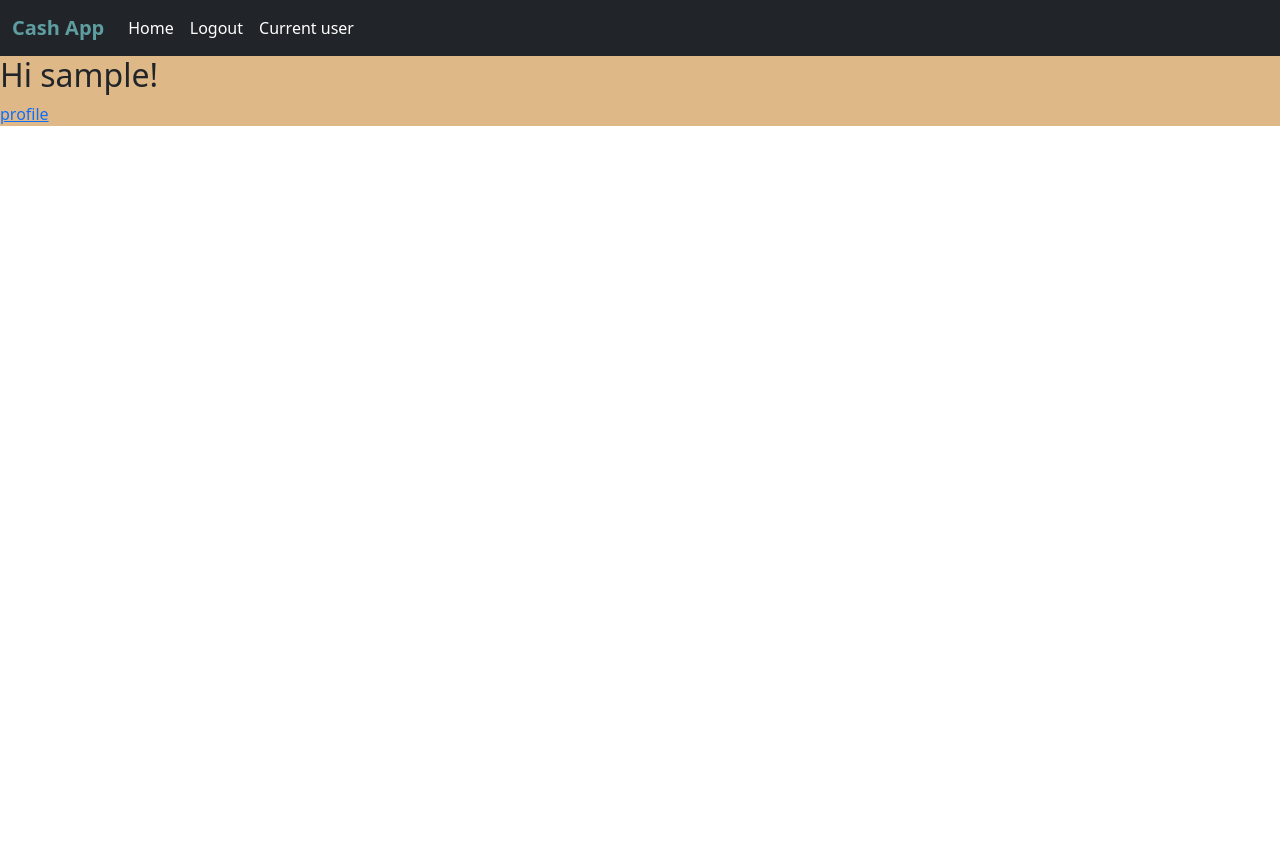
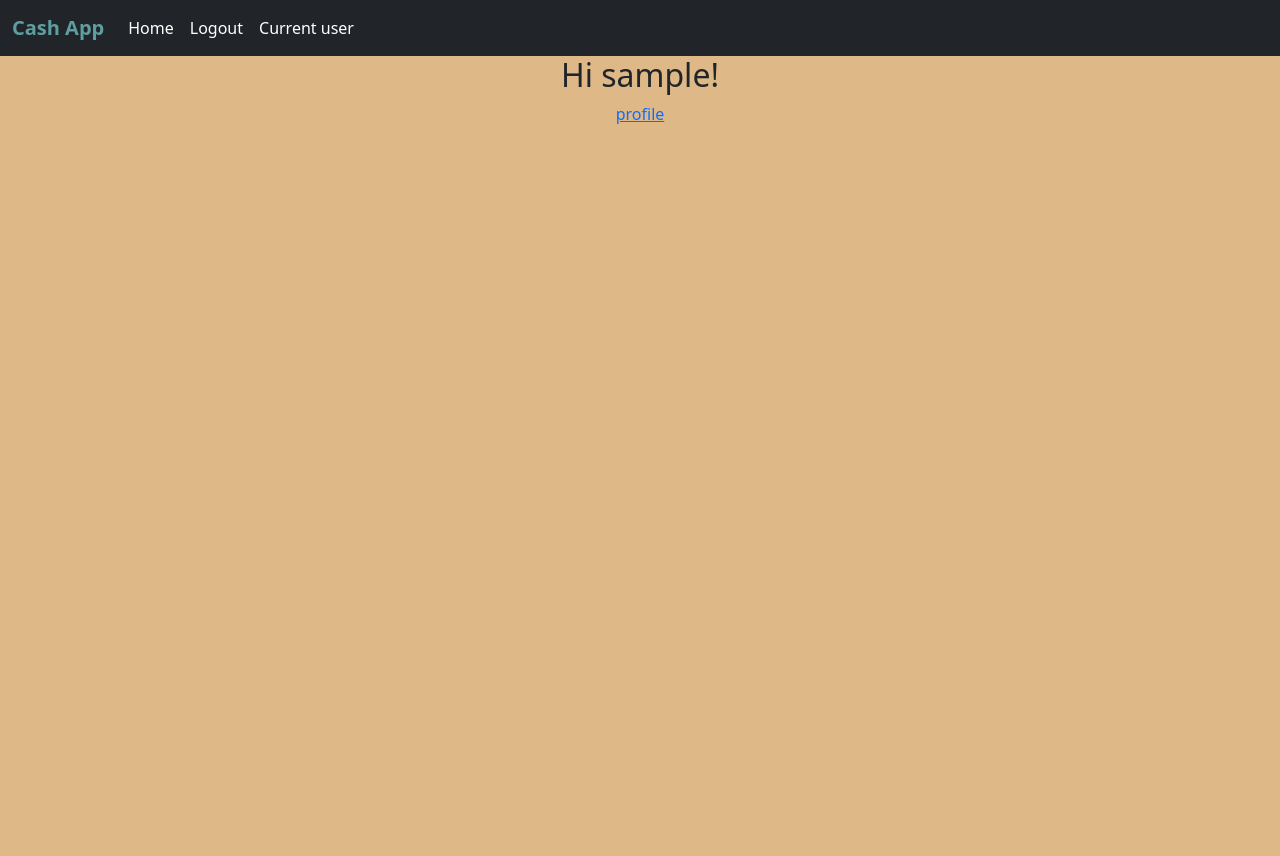
Before and after one commit to nadahkhaledd/Cash-App, a Django app: page / in a window 1280 px wide. Before the commit the page ends 126 px from the top, so only its background shows below. Run offline with Django 4.2, Linux system fonts and the light colour scheme; the visitor is signed in with stand-in values (Sample User, id 1).

Commit message:
updated profile

```diff
--- a/app/templates/base.html
+++ b/app/templates/base.html
@@ -28,7 +28,7 @@
          </div>
        </nav>
 
-       <div id="content" style="background-color: burlywood">
+       <div id="content" style="background-color: burlywood; height: 100vh;">
            {% block content %}
            {% endblock %}
        </div>
--- a/app/templates/profile.html
+++ b/app/templates/profile.html
@@ -14,7 +14,7 @@
 
 {% extends 'base.html' %}
 {% block content %}
-    <div class="container text-center justify-content-center " >
+    <div class="container text-center justify-content-center" >
         <div class="col">
             <h1 class="d-flex align-items-center justify-content-center" style="margin-bottom: 50px">{{ user.username }}</h1>
                 <div class="h-100 d-flex align-items-center justify-content-center">
--- a/app/templates/registration/home.html
+++ b/app/templates/registration/home.html
@@ -4,8 +4,10 @@
 
 {% block content %}
 {% if user.is_authenticated %}
-    <h2>Hi {{ user.username }}!</h2>
-    <p><a href="{% url 'profile'%}">profile</a></p>
+    <div class="text-center justify-content-center">
+        <h2>Hi {{ user.username }}!</h2>
+        <p><a href="{% url 'profile'%}">profile</a></p>
+    </div>
 {% else %}
     <div class="center" style="align-items: center; margin-left: 350px; margin-top: 50px">
         <h2>You are not logged in</h2>
```
